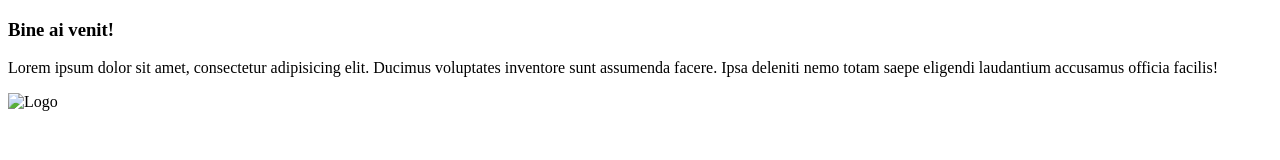
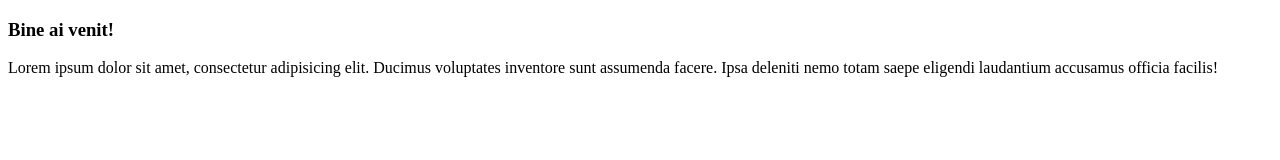
Before and after one commit to madalinasilion/totportal, a plain HTML site: page index.html in a window 1280 px wide. Drawn offline with Linux system fonts and the light colour scheme.

Commit message:
Revert "added logo"

```diff
--- a/index.html
+++ b/index.html
@@ -8,6 +8,5 @@
 <body>
    <h3>Bine ai venit!</h3>
    <p>Lorem ipsum dolor sit amet, consectetur adipisicing elit. Ducimus voluptates inventore sunt assumenda facere. Ipsa deleniti nemo totam saepe eligendi laudantium accusamus officia facilis!</p>
-   <img src="#" alt="Logo">
 </body>
 </html>
```
